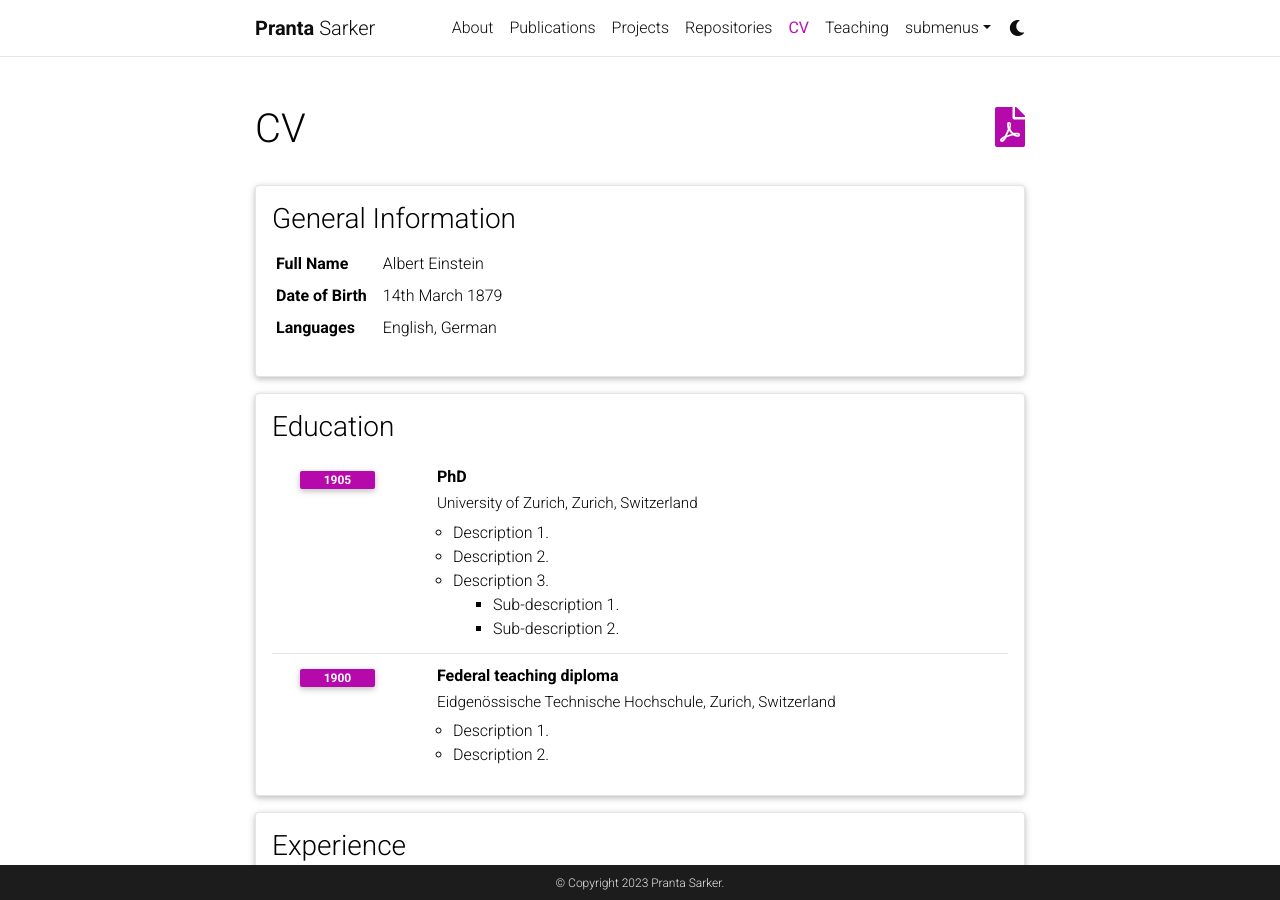
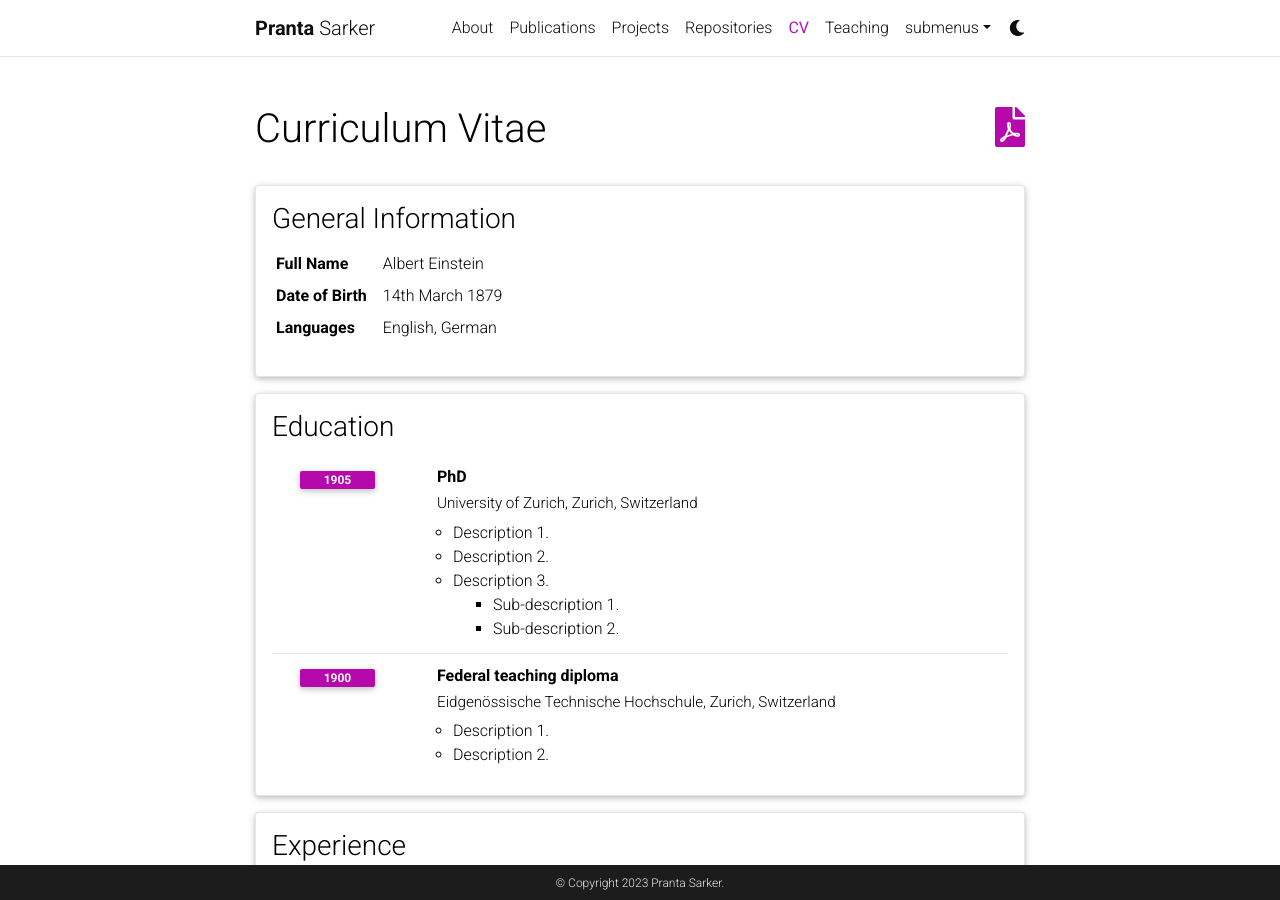
Before and after one commit to psarkerbd/psarkerbd.github.io, a Jekyll site: the page built from _pages/cv.md, in a window 1280 px wide and 900 px high. Built offline with Jekyll 4.4.1, drawn with Linux system fonts in a browser that asks for light colours; comment, search, counter and statistics services are not loaded; a style sheet for code colours, icons or effects is not loaded.

Commit message:
Update cv.html

```diff
--- a/_layouts/cv.html
+++ b/_layouts/cv.html
@@ -5,7 +5,7 @@
         <div class="post">
 
           <header class="post-header">
-            <h1 class="post-title">{{ page.title }} {% if page.cv_pdf %}<a href="{{ page.cv_pdf | prepend: 'assets/pdf/' | relative_url}}" target="_blank" rel="noopener noreferrer" class="float-right"><i class="fas fa-file-pdf"></i></a>{% endif %}</h1>
+            <h1 class="post-title">Curriculum Vitae {% if page.cv_pdf %}<a href="{{ page.cv_pdf | prepend: 'assets/pdf/' | relative_url}}" target="_blank" rel="noopener noreferrer" class="float-right"><i class="fas fa-file-pdf"></i></a>{% endif %}</h1>
             <p class="post-description">{{ page.description }}</p>
           </header>
 
```
